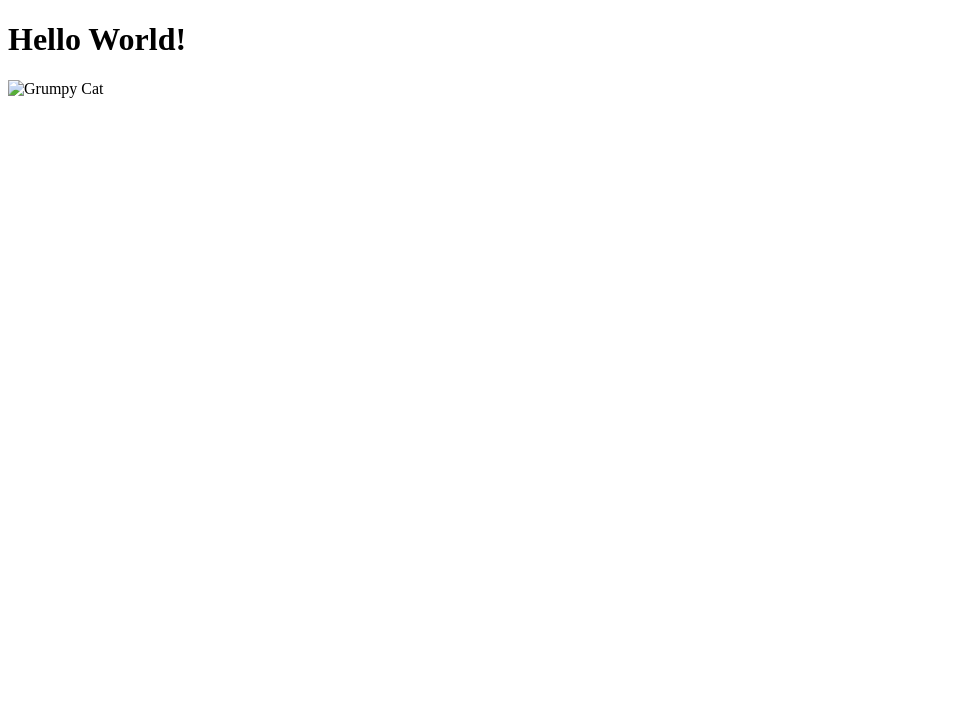
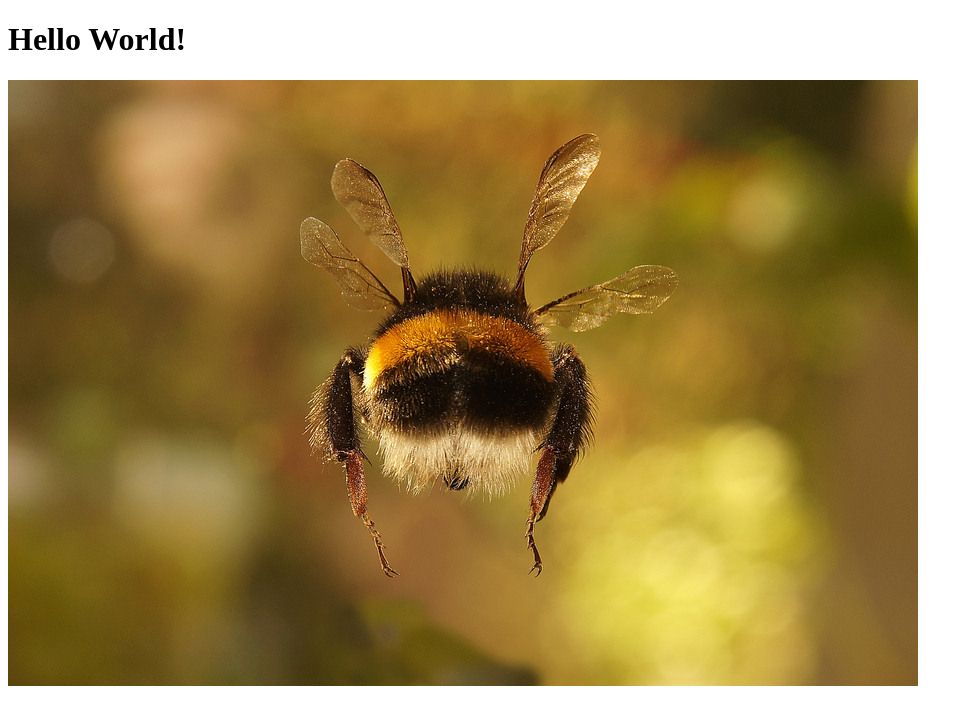
Before and after one commit to yarynasadova/hello-world1, a plain HTML site: page index.html in a window 1280 px wide. Shown: the whole page, without its empty margins (0-973 px from the left). Drawn offline with Linux system fonts and the light colour scheme.

Commit message:
Update index.html

```diff
--- a/index.html
+++ b/index.html
@@ -5,6 +5,6 @@
  </head>
  <body>
   <h1>Hello World!</h1>
-   <img src="grumpy.gpj" alt="Grumpy Cat">
+   <img src="grumpy.jpg" alt="Grumpy Cat">
   </body>
 </html>
```
